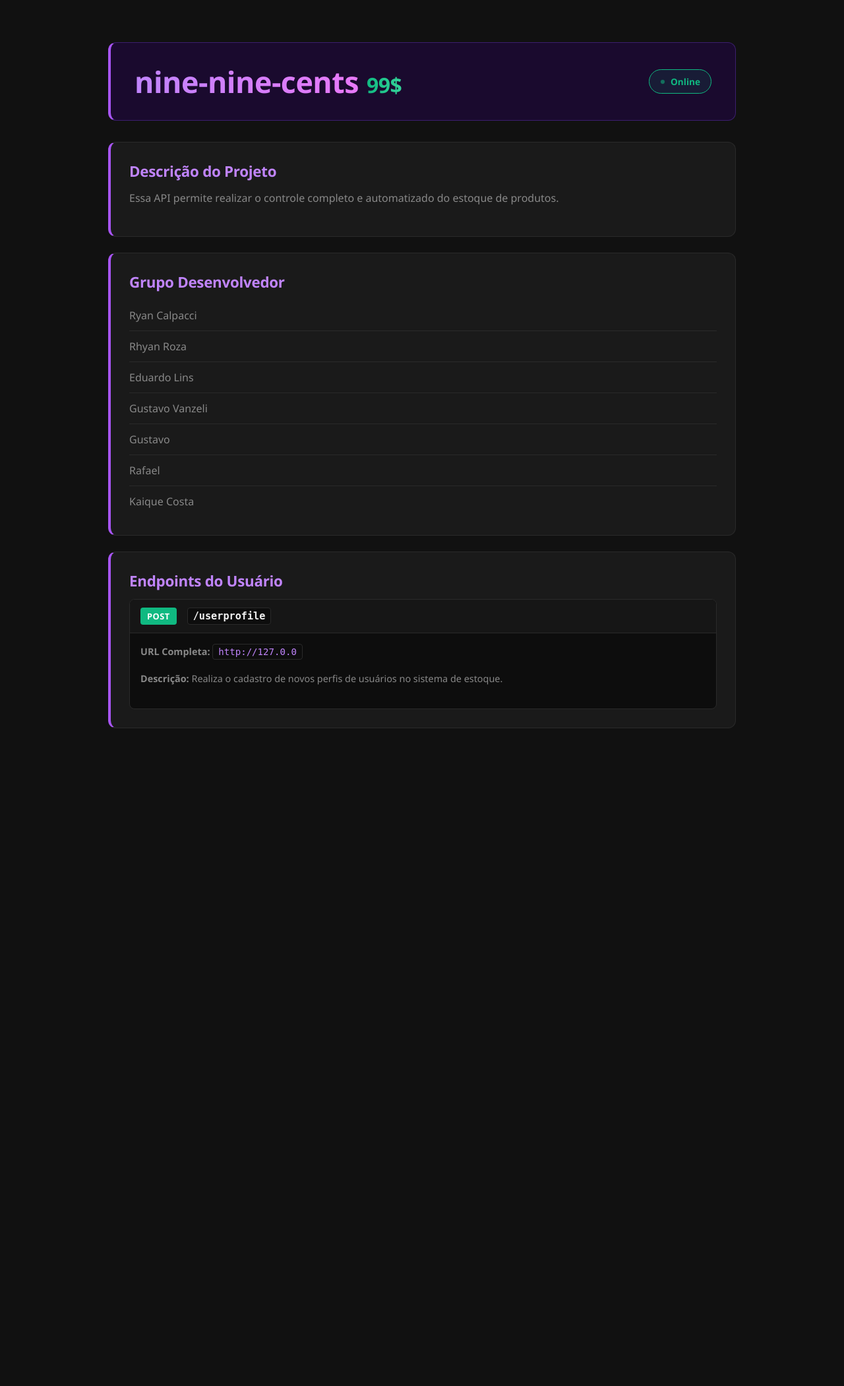
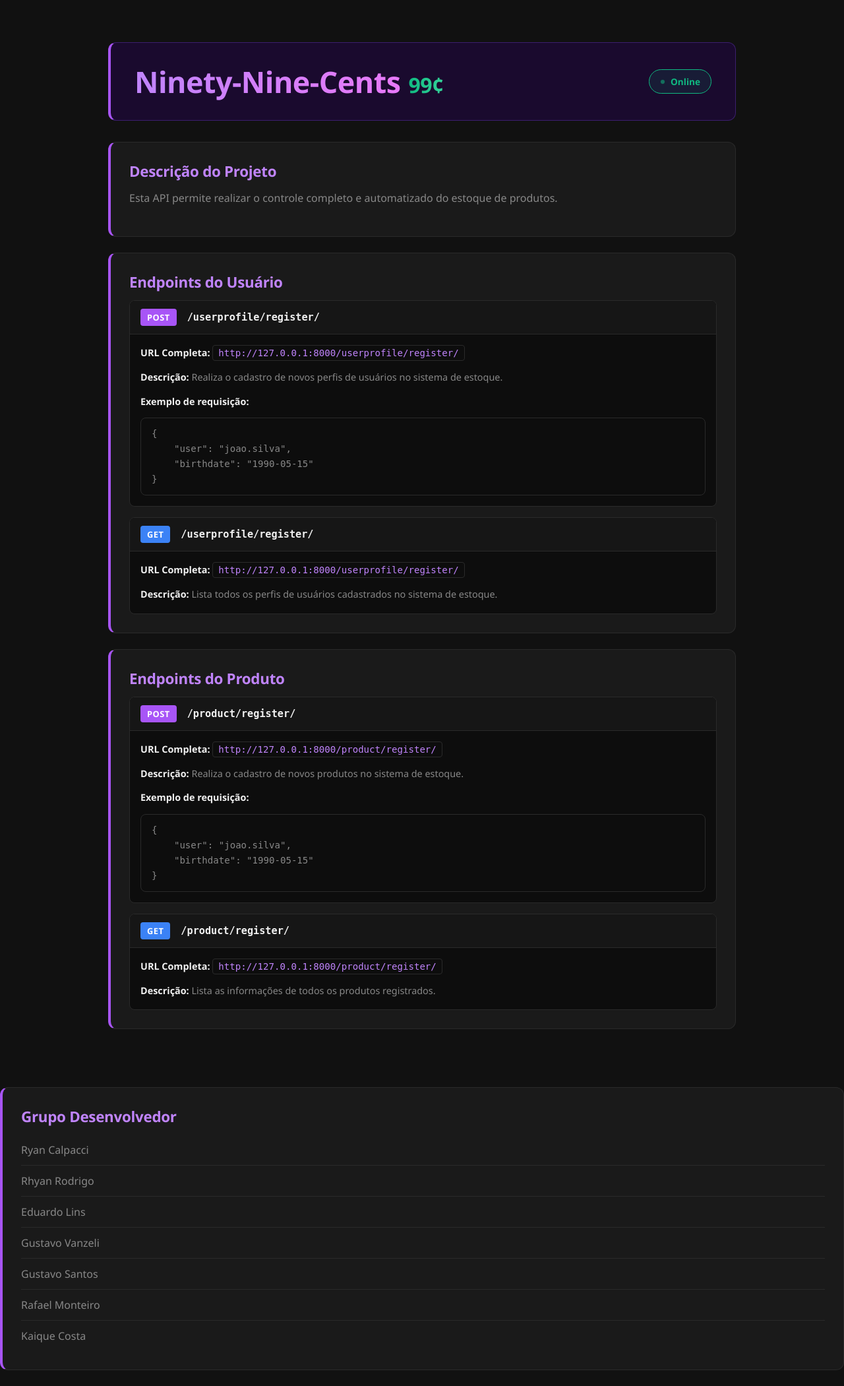
Before and after one commit to Drupin0-0/NiNe-NiNe-Cents, a Django app: page / in a window 1280 px wide. Shown: the whole page at 66% size. Before the commit the page ends 1104 px from the top, so only its background shows below. Run offline with Django 5.2, Linux system fonts and the light colour scheme.

Commit message:
Melhoras

```diff
--- a/templates/base.html
+++ b/templates/base.html
@@ -3,7 +3,7 @@
 <head>
     <meta charset="UTF-8">
     <meta name="viewport" content="width=device-width, initial-scale=1.0">
-    <title>nine-nine-cents</title>
+    <title>Ninety-Nine-Cents</title>
 
     <style>
         :root {
@@ -15,8 +15,10 @@
             --accent: #a855f7;
             --accent-dark: #7c3aed;
             --accent-light: #c084fc;
-            --post-color: #10b981;
-            --post-bg: rgba(16, 185, 129, 0.1);
+            --post-color: oklch(47.05% 0.22782 308.354);
+            --get-color: #3b82f6;
+            --get-bg: rgba(59, 130, 246, 0.1);
+            --post-bg: rgba(168, 85, 247, 0.1);
             --header-bg: #1a0a2e;
             --header-border: #3b1f6e;
         }
@@ -81,19 +83,19 @@
             display: flex;
             align-items: center;
             gap: 8px;
-            background-color: var(--post-bg);
-            color: var(--post-color);
+            background-color: rgba(16, 185, 129, 0.1);
+            color: #10b981;
             padding: 8px 16px;
             border-radius: 20px;
             font-size: 0.85rem;
             font-weight: bold;
-            border: 1px solid var(--post-color);
+            border: 1px solid #10b981;
         }
 
         .pulse-dot {
             width: 8px;
             height: 8px;
-            background-color: var(--post-color);
+            background-color: #10b981;
             border-radius: 50%;
             animation: pulse 1.8s ease-in-out infinite;
         }
@@ -154,6 +156,11 @@
             border-radius: 8px;
             overflow: hidden;
             border: 1px solid var(--card-border);
+            margin-bottom: 16px;
+        }
+
+        .endpoint-block:last-child {
+            margin-bottom: 0;
         }
 
         .endpoint-header {
@@ -166,7 +173,17 @@
         }
 
         .method-post {
-            background-color: var(--post-color);
+            background-color: var(--accent);
+            color: #fff;
+            font-weight: bold;
+            padding: 4px 10px;
+            border-radius: 4px;
+            font-size: 0.8rem;
+            letter-spacing: 0.5px;
+        }
+
+        .method-get {
+            background-color: var(--get-color);
             color: #fff;
             font-weight: bold;
             padding: 4px 10px;
@@ -180,6 +197,9 @@
             font-weight: 600;
             font-family: monospace;
             font-size: 0.95rem;
+            background: none;
+            border: none;
+            padding: 0;
         }
 
         .endpoint-details {
@@ -187,6 +207,18 @@
             color: var(--text-muted);
             font-size: 0.9rem;
             line-height: 1.6;
+        }
+
+        .endpoint-details p {
+            margin: 0 0 12px;
+        }
+
+        .endpoint-details p:last-child {
+            margin-bottom: 0;
+        }
+
+        .endpoint-details strong {
+            color: var(--text-main);
         }
 
         code {
@@ -198,6 +230,22 @@
             font-size: 0.88rem;
             border: 1px solid var(--card-border);
         }
+
+        pre {
+            background-color: #0d0d0d;
+            border: 1px solid var(--card-border);
+            border-radius: 8px;
+            padding: 12px 16px;
+            overflow-x: auto;
+            margin: 0;
+        }
+
+        pre code {
+            background: none;
+            border: none;
+            padding: 0;
+            color: var(--text-muted);
+        }
     </style>
 </head>
 <body>
--- a/templates/home.html
+++ b/templates/home.html
@@ -5,9 +5,10 @@
 
     <div class="api-header">
         <h1>
-            <span class="title-main">nine-nine-cents</span>
-            <span class="title-price">99$</span>
+            <span class="title-main">Ninety-Nine-Cents</span>
+            <span class="title-price">99¢</span>
         </h1>
+
         <span class="badge-status">
             <span class="pulse-dot"></span>
             Online
@@ -16,35 +17,122 @@
 
     <section class="api-card">
         <h2>Descrição do Projeto</h2>
-        <p>Essa API permite realizar o controle completo e automatizado do estoque de produtos.</p>
-    </section>
-
-    <section class="api-card">
-        <h2>Grupo Desenvolvedor</h2>
-        <ul class="group-list">
-            <li>Ryan Calpacci</li>
-            <li>Rhyan Roza</li>
-            <li>Eduardo Lins</li>
-            <li>Gustavo Vanzeli</li>
-            <li>Gustavo</li>
-            <li>Rafael</li>
-            <li>Kaique Costa</li>
-        </ul>
+        <p>
+            Esta API permite realizar o controle completo e automatizado do estoque de produtos.
+        </p>
     </section>
 
     <section class="api-card">
         <h2>Endpoints do Usuário</h2>
+
         <div class="endpoint-block">
             <div class="endpoint-header">
                 <span class="method-post">POST</span>
-                <code class="endpoint-url">/userprofile</code>
+                <code class="endpoint-url">/userprofile/register/</code>
             </div>
+
             <div class="endpoint-details">
-                <p><strong>URL Completa:</strong> <code>http://127.0.0</code></p>
-                <p><strong>Descrição:</strong> Realiza o cadastro de novos perfis de usuários no sistema de estoque.</p>
+                <p>
+                    <strong>URL Completa:</strong>
+                    <code>http://127.0.0.1:8000/userprofile/register/</code>
+                </p>
+
+                <p>
+                    <strong>Descrição:</strong>
+                    Realiza o cadastro de novos perfis de usuários no sistema de estoque.
+                </p>
+
+                <p><strong>Exemplo de requisição:</strong></p>
+
+                <pre><code>{
+    "user": "joao.silva",
+    "birthdate": "1990-05-15"
+}</code></pre>
+            </div>
+        </div>
+
+        <div class="endpoint-block">
+            <div class="endpoint-header">
+                <span class="method-get">GET</span>
+                <code class="endpoint-url">/userprofile/register/</code>
+            </div>
+
+            <div class="endpoint-details">
+                <p>
+                    <strong>URL Completa:</strong>
+                    <code>http://127.0.0.1:8000/userprofile/register/</code>
+                </p>
+
+                <p>
+                    <strong>Descrição:</strong>
+                    Lista todos os perfis de usuários cadastrados no sistema de estoque.
+                </p>
+            </div>
+        </div>
+    </section>
+
+    <section class="api-card">
+        <h2>Endpoints do Produto</h2>
+
+        <div class="endpoint-block">
+            <div class="endpoint-header">
+                <span class="method-post">POST</span>
+                <code class="endpoint-url">/product/register/</code>
+            </div>
+
+            <div class="endpoint-details">
+                <p>
+                    <strong>URL Completa:</strong>
+                    <code>http://127.0.0.1:8000/product/register/</code>
+                </p>
+
+                <p>
+                    <strong>Descrição:</strong>
+                    Realiza o cadastro de novos produtos no sistema de estoque.
+                </p>
+
+                <p><strong>Exemplo de requisição:</strong></p>
+
+                <pre><code>{
+    "user": "joao.silva",
+    "birthdate": "1990-05-15"
+}</code></pre>
+            </div>
+        </div>
+
+        <div class="endpoint-block">
+            <div class="endpoint-header">
+                <span class="method-get">GET</span>
+                <code class="endpoint-url">/product/register/</code>
+            </div>
+
+            <div class="endpoint-details">
+                <p>
+                    <strong>URL Completa:</strong>
+                    <code>http://127.0.0.1:8000/product/register/</code>
+                </p>
+
+                <p>
+                    <strong>Descrição:</strong>
+                    Lista as informações de todos os produtos registrados.
+                </p>
             </div>
         </div>
     </section>
 
 </div>
+
+    <section class="api-card">
+        <h2>Grupo Desenvolvedor</h2>
+
+        <ul class="group-list">
+            <li>Ryan Calpacci</li>
+            <li>Rhyan Rodrigo</li>
+            <li>Eduardo Lins</li>
+            <li>Gustavo Vanzeli</li>
+            <li>Gustavo Santos</li>
+            <li>Rafael Monteiro</li>
+            <li>Kaique Costa</li>
+        </ul>
+    </section>
 {% endblock %}
```
